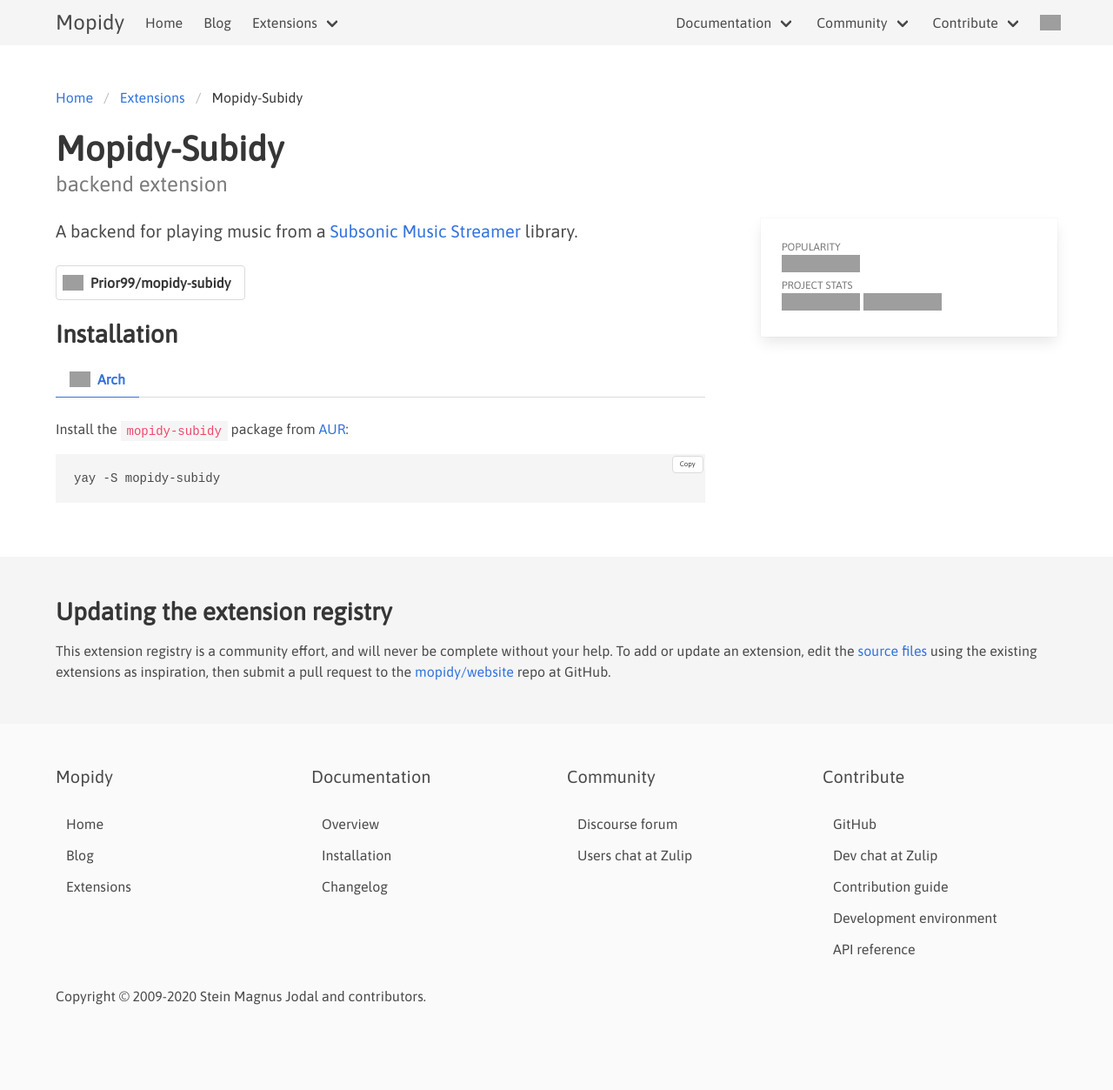
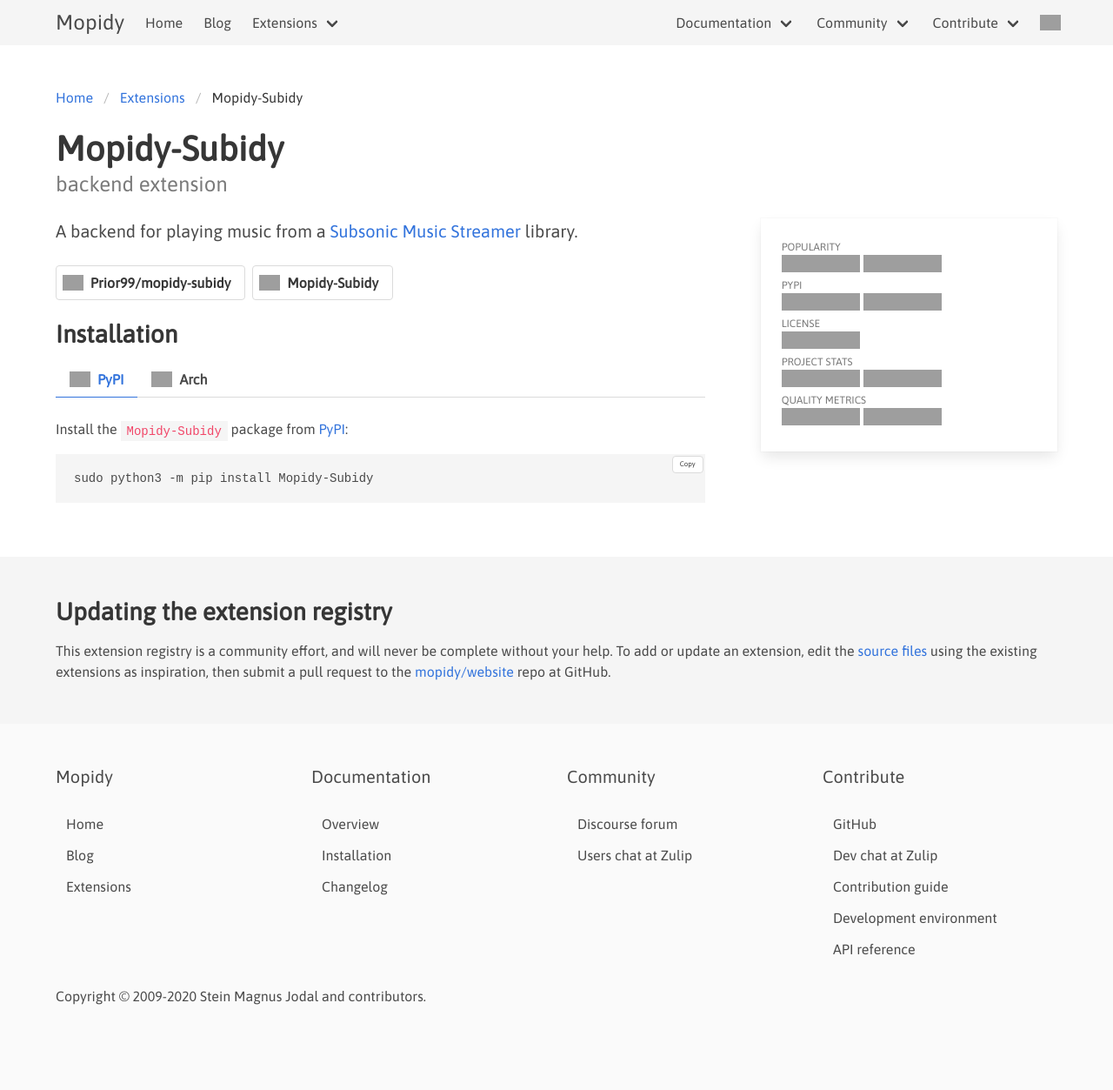
Before and after one commit to mopidy/website, a Jekyll site: the page built from _ext/subidy.md, in a window 1280 px wide. Shown: the whole page at 87% size. Built offline with Jekyll 4.4.1, drawn with Linux system fonts in a browser that asks for light colours; grey boxes are pictures that could not be loaded.

Commit message:
Add pypi, circleci and codecov to subidy

```diff
--- a/_ext/subidy.md
+++ b/_ext/subidy.md
@@ -3,8 +3,11 @@
 type: backend
 dev:
   github: Prior99/mopidy-subidy
+  circleci: true
+  codecov: true
 dist:
   arch-aur: mopidy-subidy
+  pypi: Mopidy-Subidy
 ---
 
 A backend for playing music from a
```
